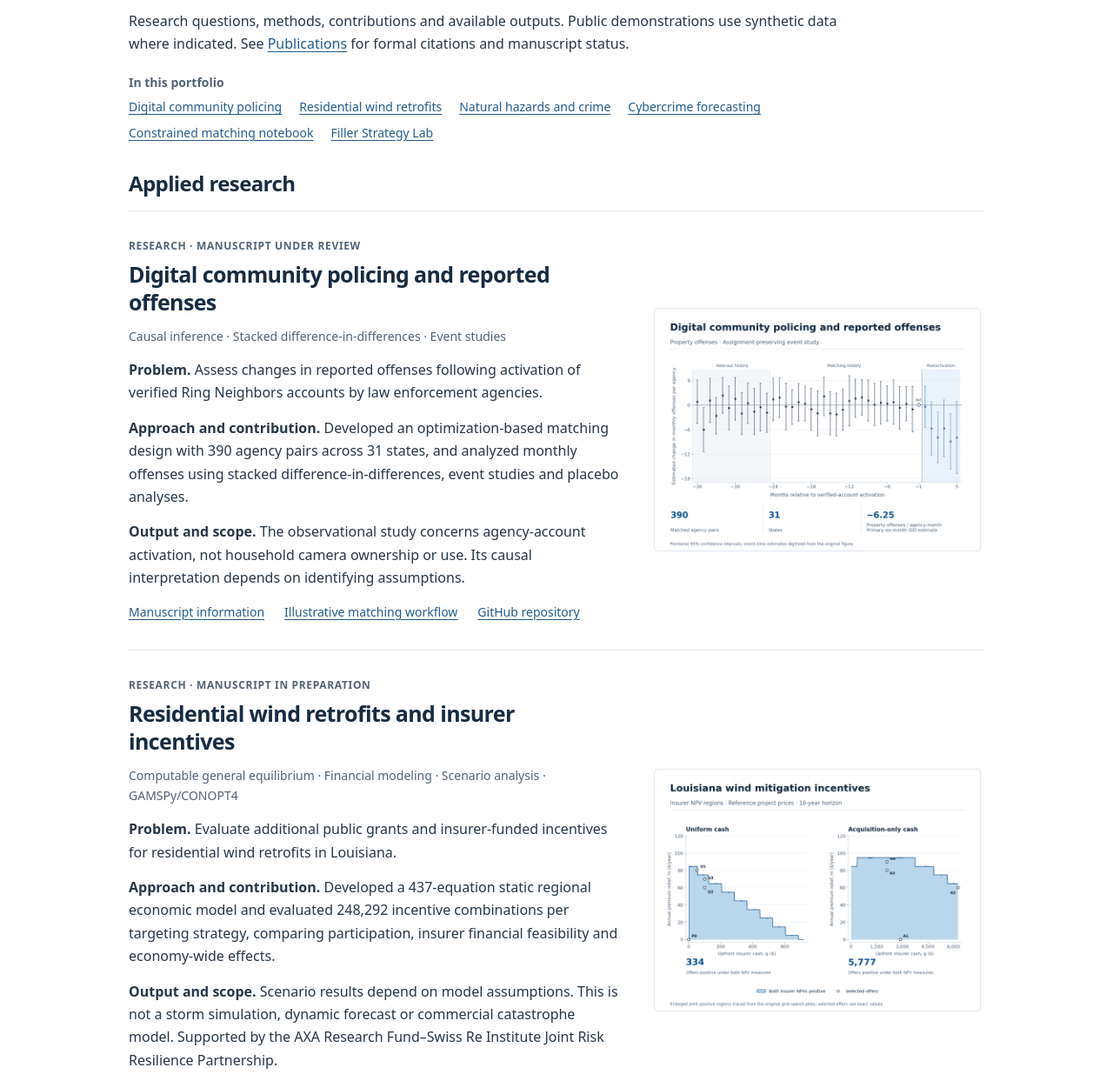
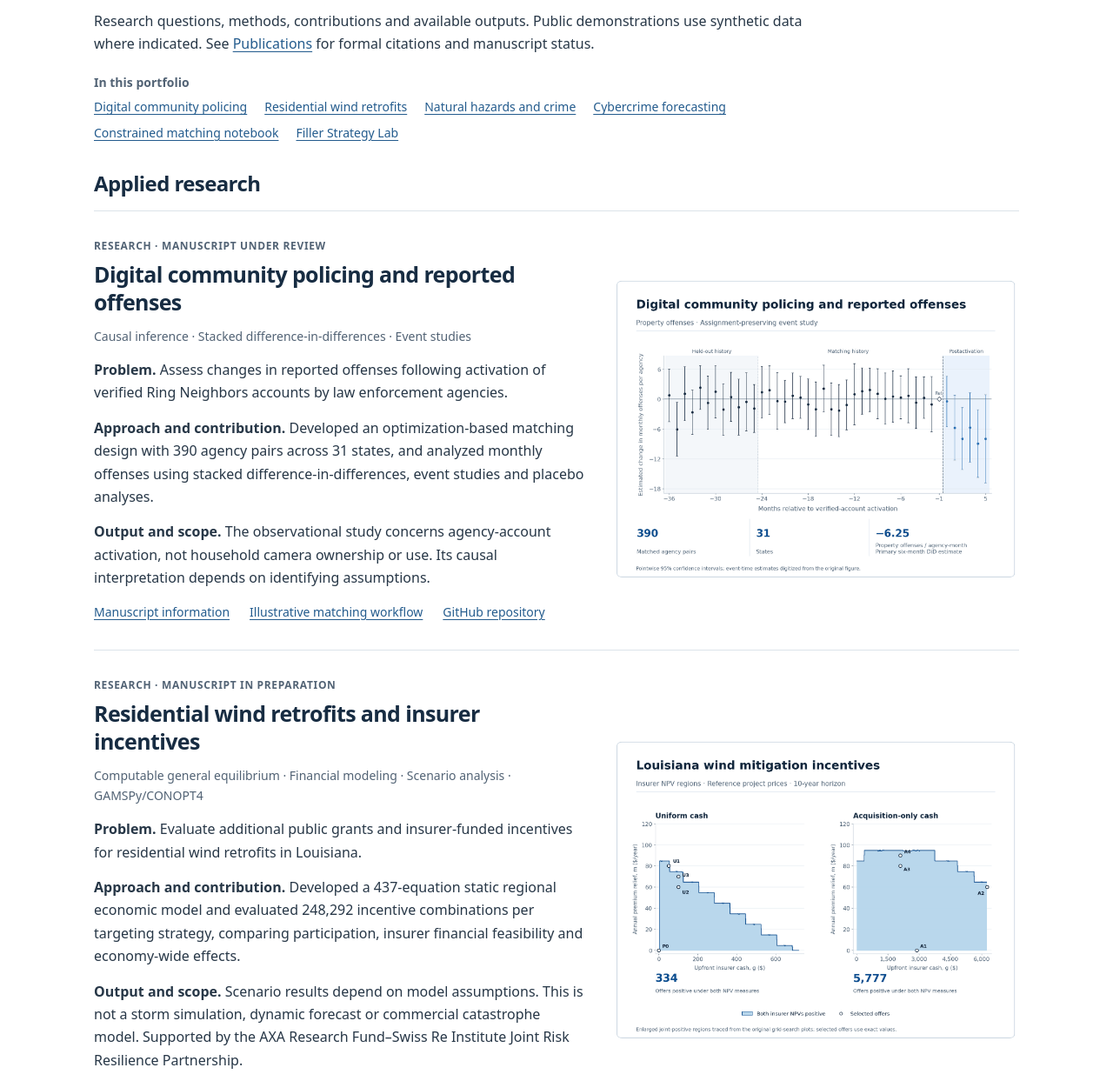
Before and after one commit to CJDelos1992/CJDelos1992.github.io, a plain HTML site: page portfolio.html in a window 1280 px wide. Shown: the part 298-1541 px from the top of the page at 87% size. Drawn offline with Linux system fonts and the light colour scheme.

Commit message:
Increase portfolio figure size while preserving text width and mobile layout

```diff
--- a/assets/portfolio-figures.css
+++ b/assets/portfolio-figures.css
@@ -53,3 +53,13 @@
     gap: 16px;
   }
 }
+
+/* Use the available desktop space for more legible figures. */
+@media (min-width: 1000px) {
+  header .wrap, main.wrap.portfolio-main, footer .wrap {
+    max-width: 1120px;
+  }
+  .portfolio-main .project-group .project-with-figure {
+    grid-template-columns: minmax(0, 1fr) minmax(0, 44%);
+  }
+}
```
